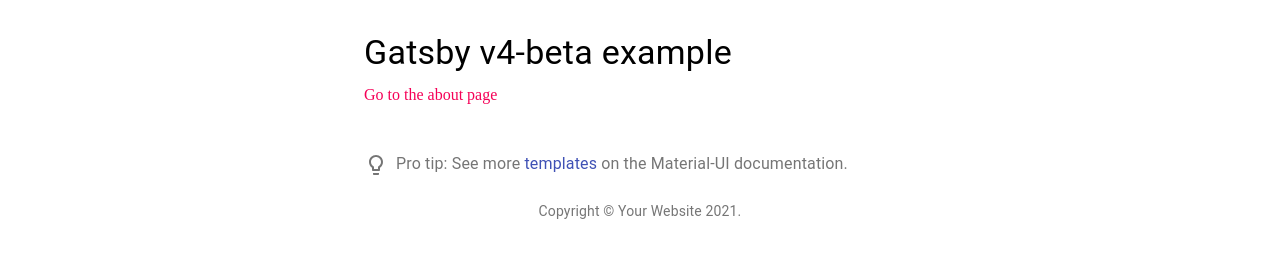
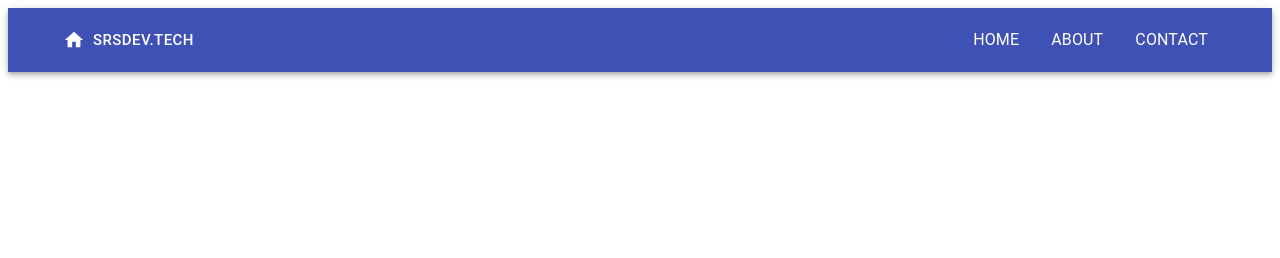
Before and after one commit to saurmaurya/gatsby-web, a Gatsby site: page / in a window 1280 px wide. Built offline with nearby package versions, Linux system fonts and the light colour scheme; Gatsby itself is replaced by a stand-in of ours.

Commit message:
added header part

```diff
--- a/package.json
+++ b/package.json
@@ -4,6 +4,7 @@
   "private": true,
   "dependencies": {
     "@material-ui/core": "latest",
+    "@material-ui/icons": "^4.11.2",
     "@material-ui/styles": "latest",
     "gatsby": "latest",
     "gatsby-plugin-material-ui": "latest",
--- /dev/null
+++ b/src/components/Header.js
@@ -0,0 +1,88 @@
+import {
+  AppBar,
+  Button,
+  Container,
+  Hidden,
+  List,
+  ListItem,
+  ListItemText,
+  Toolbar,
+} from "@material-ui/core";
+import { Home } from "@material-ui/icons";
+import React from "react";
+import Link from "./Link";
+import { makeStyles } from "@material-ui/core";
+import SideDrawer from "./SideDrawer";
+
+const useStyles = makeStyles({
+  navbarDisplayFlex: {
+    display: `flex`,
+    justifyContent: `space-between`,
+  },
+  navDisplayFlex: {
+    display: `flex`,
+    justifyContent: `space-between`,
+  },
+  linkText: {
+    textDecoration: `none`,
+    textTransform: `uppercase`,
+    color: `white`,
+  },
+});
+
+const navLinks = [
+  {
+    title: `home`,
+    path: `/`,
+  },
+  {
+    title: `about`,
+    path: `/about`,
+  },
+  {
+    title: `contact`,
+    path: `/contact`,
+  },
+];
+
+const Header = (props) => {
+  const classes = useStyles();
+  return (
+    <AppBar position="static">
+      <Toolbar>
+        <Container maxWidth="lg" className={classes.navbarDisplayFlex}>
+          {/* Add code */}
+          <Button
+            size="large"
+            varient="contained"
+            color="inherit"
+            startIcon={<Home />}
+          >
+            SRSDEV.TECH
+          </Button>
+          {/* Add code end */}
+          <Hidden smDown>
+            <List
+              component="nav"
+              aria-labelledby="main navigation"
+              className={classes.navDisplayFlex}
+            >
+              {navLinks.map(({ title, path }) => (
+                <Link to={path} key={title} className={classes.linkText}>
+                  <ListItem>
+                    <ListItemText primary={title} />
+                  </ListItem>
+                </Link>
+              ))}
+            </List>
+          </Hidden>
+          <Hidden mdUp>
+            <SideDrawer navLinks={navLinks} />
+          </Hidden>
+        </Container>
+      </Toolbar>
+    </AppBar>
+  );
+};
+
+export default Header;
--- /dev/null
+++ b/src/components/SideDrawer.js
@@ -0,0 +1,84 @@
+import {
+  Divider,
+  IconButton,
+  List,
+  ListItem,
+  ListItemText,
+  SwipeableDrawer,
+} from "@material-ui/core";
+import { makeStyles } from "@material-ui/core/styles";
+import MenuIcon from "@material-ui/icons/Menu";
+import React from "react";
+import Link from "./Link";
+
+const useStyles = makeStyles((theme) => ({
+  list: {
+    width: 250,
+  },
+  linkText: {
+    textDecoration: `none`,
+    textTransform: `uppercase`,
+    color: `black`,
+  },
+}));
+
+const SideDrawer = ({ navLinks }, props) => {
+  const { window } = props;
+  const classes = useStyles();
+  const [mobileOpen, setMobileOpen] = React.useState(false);
+  console.log(navLinks);
+
+  const handleDrawerToggle = () => {
+    setMobileOpen(!mobileOpen);
+  };
+
+  const sideDrawerLinks = (
+    <div>
+      <div className={classes.list} />
+      <Divider />
+      <List component="nav">
+        {navLinks.map(({ path, title }) => (
+          <Link to={path} key={title} className={classes.linkText}>
+            <ListItem button key={title}>
+              <ListItemText primary={title} />
+            </ListItem>
+          </Link>
+        ))}
+      </List>
+    </div>
+  );
+
+  const container =
+    window !== undefined ? () => window().document.body : undefined;
+
+  return (
+    <React.Fragment>
+      <IconButton
+        color="inherit"
+        aria-label="menu"
+        edge="start"
+        onClick={handleDrawerToggle}
+      >
+        <MenuIcon />
+      </IconButton>
+
+      <SwipeableDrawer
+        container={container}
+        variant="temporary"
+        anchor="right"
+        open={mobileOpen}
+        onClose={handleDrawerToggle}
+        classes={{
+          paper: classes.drawerPaper,
+        }}
+        ModalProps={{
+          keepMounted: true, // Better open performance on mobile.
+        }}
+      >
+        {sideDrawerLinks}
+      </SwipeableDrawer>
+    </React.Fragment>
+  );
+};
+
+export default SideDrawer;
--- a/src/pages/index.js
+++ b/src/pages/index.js
@@ -1,24 +1,28 @@
-import React from 'react';
-import Container from '@material-ui/core/Container';
-import Typography from '@material-ui/core/Typography';
-import Box from '@material-ui/core/Box';
-import ProTip from '../components/ProTip';
-import Link from '../components/Link';
-import Copyright from '../components/Copyright';
+import React from "react";
+import Container from "@material-ui/core/Container";
+import Typography from "@material-ui/core/Typography";
+import Box from "@material-ui/core/Box";
+import ProTip from "../components/ProTip";
+import Link from "../components/Link";
+import Copyright from "../components/Copyright";
+import Header from "../components/Header";
 
 export default function Index() {
   return (
-    <Container maxWidth="sm">
-      <Box my={4}>
-        <Typography variant="h4" component="h1" gutterBottom>
-          Gatsby v4-beta example
-        </Typography>
-        <Link to="/about" color="secondary">
-          Go to the about page
-        </Link>
-        <ProTip />
-        <Copyright />
-      </Box>
-    </Container>
+    <>
+      <Header />
+    </>
+    // <Container maxWidth="sm">
+    //   <Box my={4}>
+    //     <Typography variant="h4" component="h1" gutterBottom>
+    //       Gatsby v4-beta example
+    //     </Typography>
+    //     <Link to="/about" color="secondary">
+    //       Go to the about page
+    //     </Link>
+    //     <ProTip />
+    //     <Copyright />
+    //   </Box>
+    // </Container>
   );
 }
```
Also changed, not shown: 1 other file.
